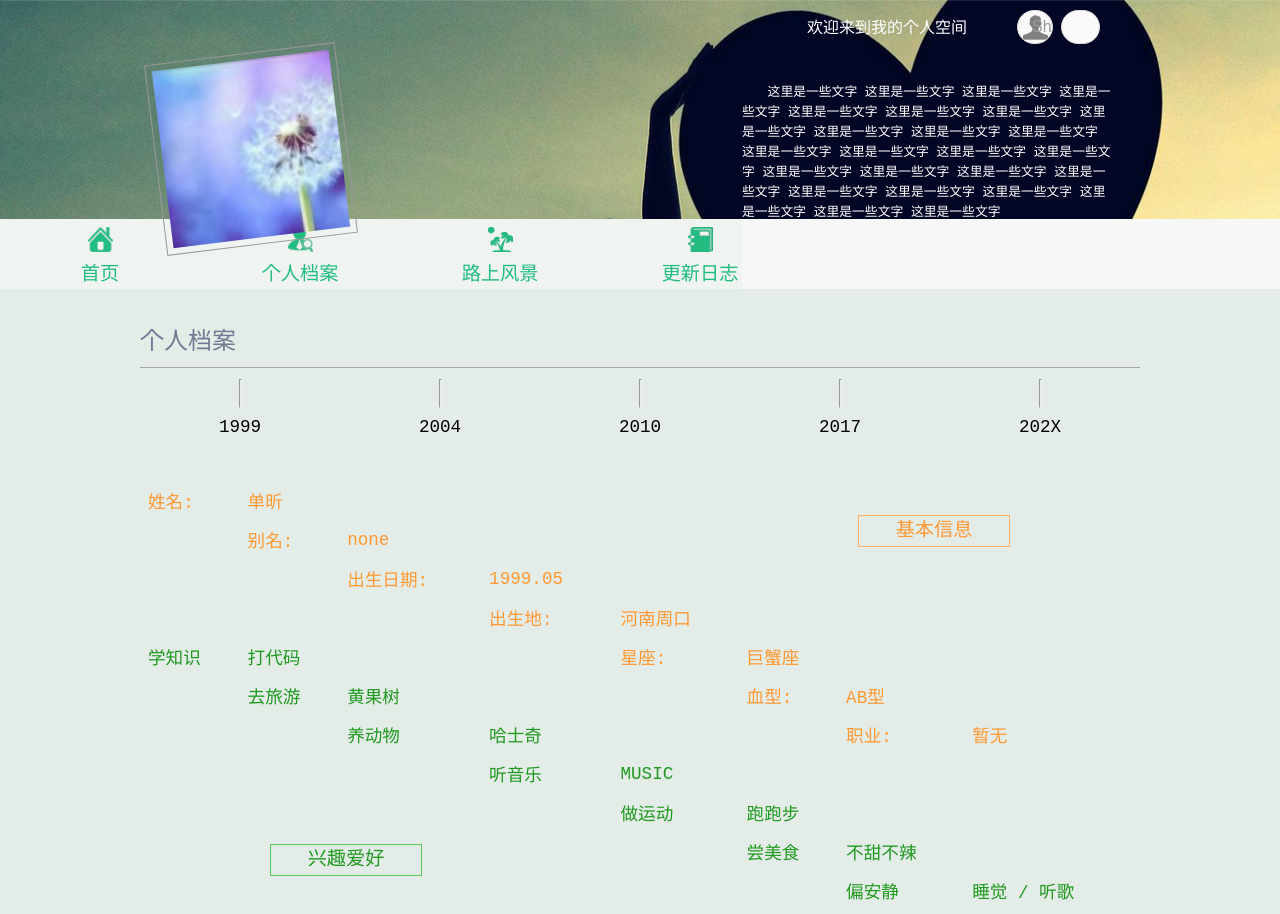
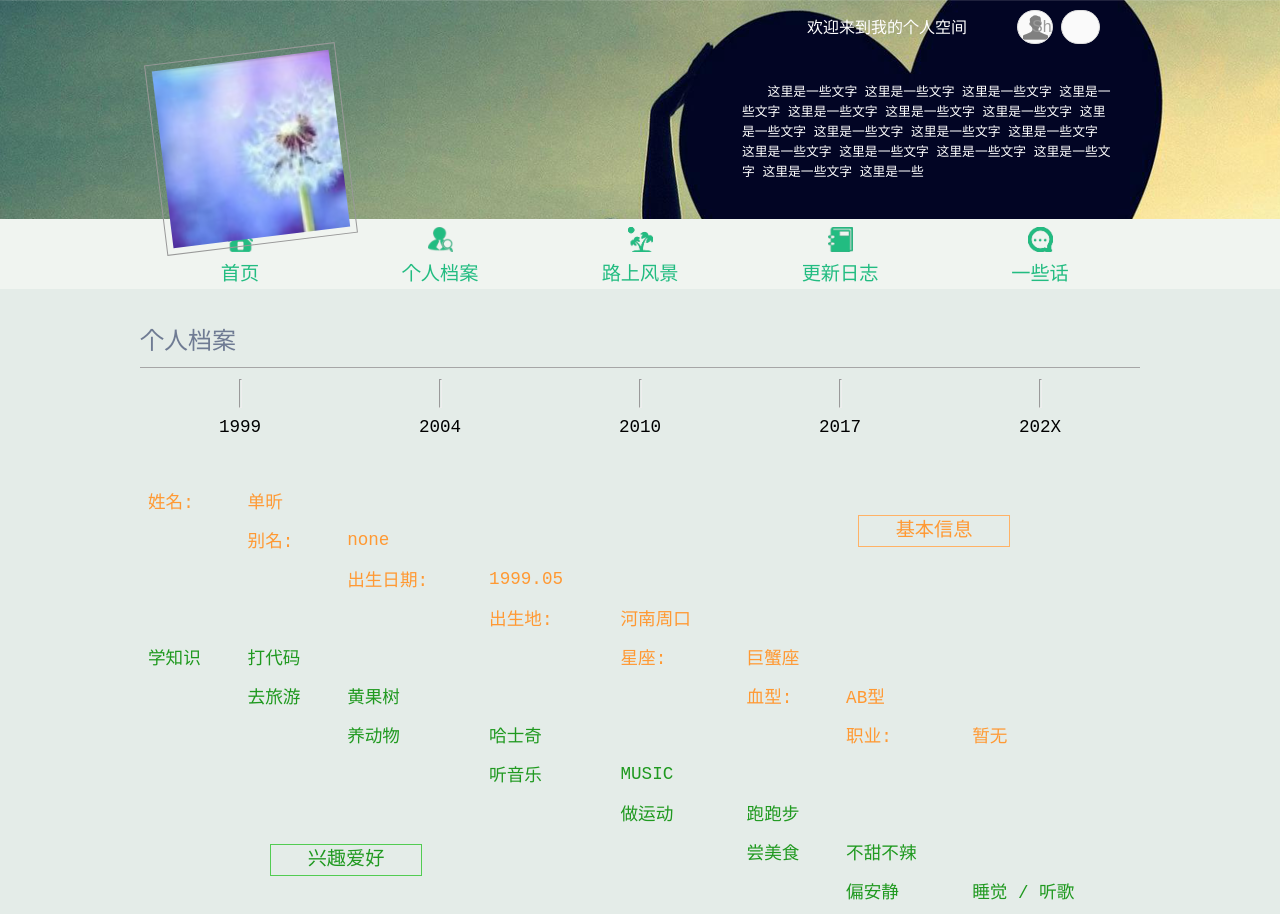
Before and after one commit to sias-shan/sias-shan.github.io, a plain HTML site: page index.html in a window 1280 px wide. Shown: the top 914 px of the page. Drawn offline with Linux system fonts and the light colour scheme.

Commit message:
Update index.html

```diff
--- a/index.html
+++ b/index.html
@@ -21,7 +21,7 @@
     </div>
     <div class="head">
         <div class="saying">
-        这里是一些文字 这里是一些文字 这里是一些文字 这里是一些文字 这里是一些文字 这里是一些文字 这里是一些文字 这里是一些文字 这里是一些文字 这里是一些文字 这里是一些文字 这里是一些文字 这里是一些文字 这里是一些文字 这里是一些文字 这里是一些文字 这里是一些文字 这里是一些文字 这里是一些文字 这里是一些文字 这里是一些文字 这里是一些文字 这里是一些文字 这里是一些文字 这里是一些文字
+        这里是一些文字 这里是一些文字 这里是一些文字 这里是一些文字 这里是一些文字 这里是一些文字 这里是一些文字 这里是一些文字 这里是一些文字 这里是一些文字 这里是一些文字 这里是一些文字 这里是一些文字 这里是一些文字 这里是一些文字 这里是一些文字 这里是一些
         </div>
         <div class="portrait">
             <span></span><img src="images/index.jpg">
```
